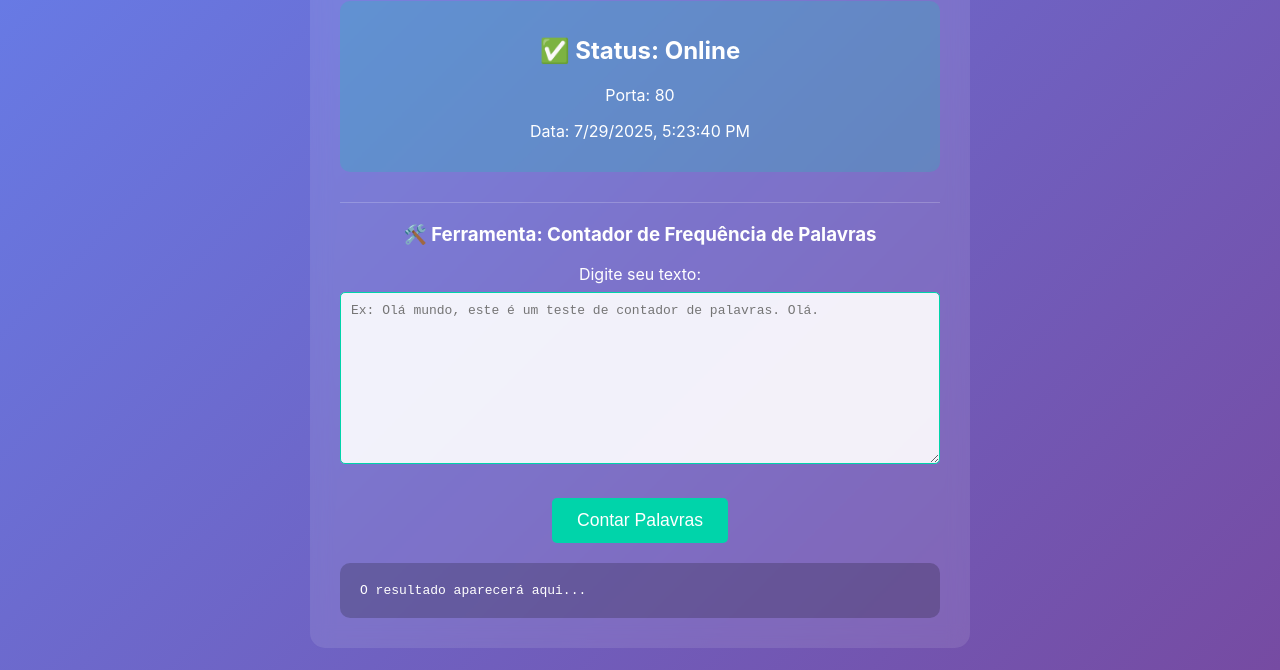
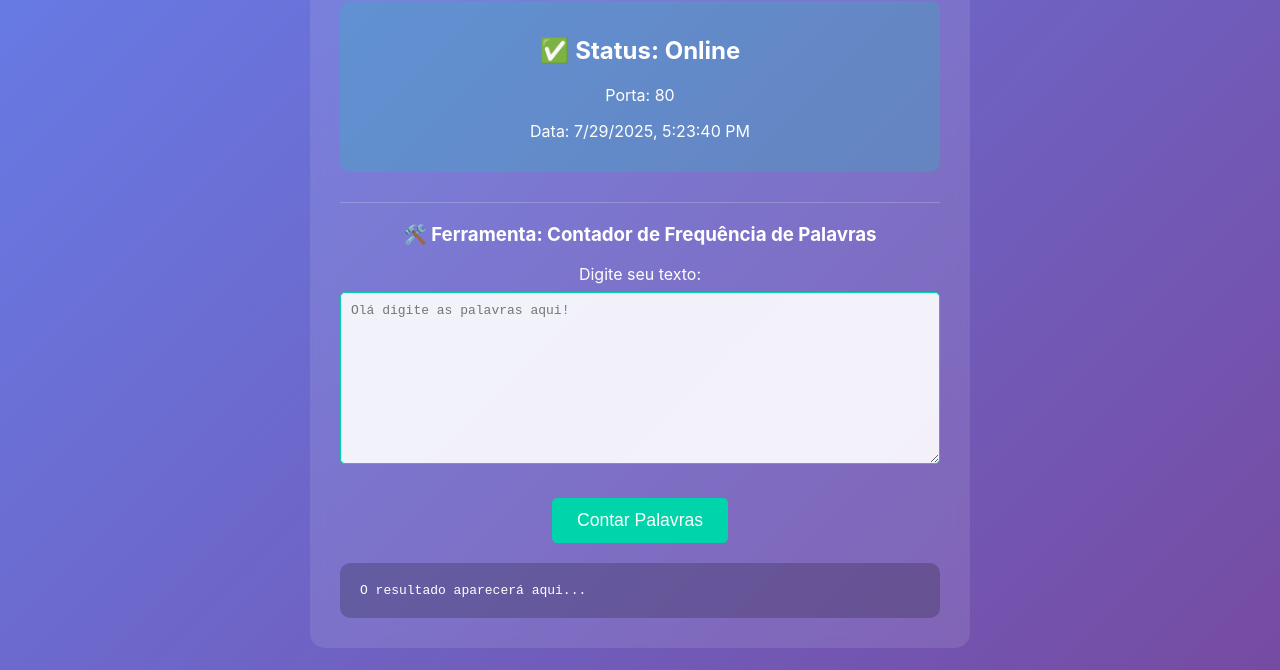
Before and after one commit to paolaalim/mcp_typescript, a website: page public/index.html in a window 1280 px wide. Shown: the part 170-840 px from the top of the page. Drawn offline with Linux system fonts and the light colour scheme.

Commit message:
Update index.html

```diff
--- a/public/index.html
+++ b/public/index.html
@@ -93,7 +93,7 @@
 
     <h3>🛠️ Ferramenta: Contador de Frequência de Palavras</h3>
     <div class="input-group">
-      <textarea id="textInput" placeholder="Ex: Olá mundo, este é um teste de contador de palavras. Olá."></textarea>
+      <textarea id="textInput" placeholder="Olá digite as palavras aqui!"></textarea>
     </div>
     <button onclick="countWords()">Contar Palavras</button>
 
```
